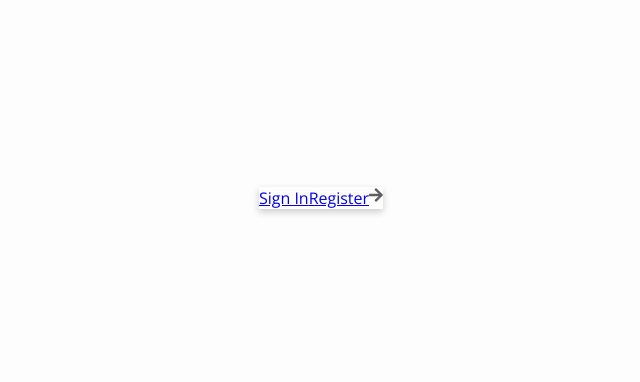
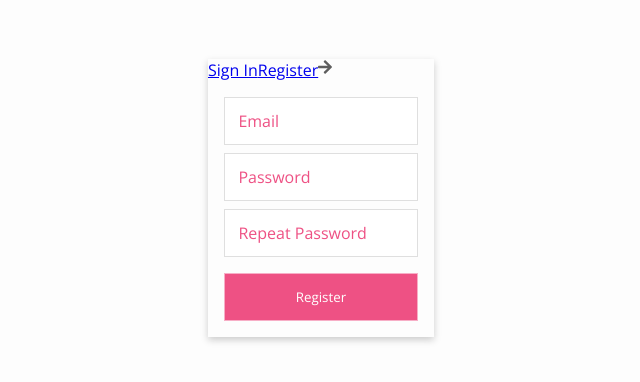
Before and after one commit to m-lobocki/PersonalNotes, a React (Create React App) app in the folder frontend/: page /auth/register in a window 1280 px wide. Shown: the part 122-504 px from the top of the page, without its empty margins (319-959 px from the left). Built offline with nearby package versions, Linux system fonts and the light colour scheme.

Commit message:
Add basic register view

```diff
--- /dev/null
+++ b/frontend/src/components/authorization/RegisterTab.scss
@@ -0,0 +1,16 @@
+@import '../../variables';
+
+.register {
+  flex-direction: column;
+  display: flex;
+  padding: 1rem;
+
+  .field + .field {
+    margin-top: .5rem;
+  }
+
+  .register-button {
+    margin-top: 1rem;
+    height: $input-height;
+  }
+}
--- a/frontend/src/components/authorization/RegisterTab.tsx
+++ b/frontend/src/components/authorization/RegisterTab.tsx
@@ -1,10 +1,17 @@
 import React, {Component} from 'react';
+import TextField from "../fields/TextField";
+import './RegisterTab.scss';
+import PasswordField from "../fields/PasswordField";
 
 class RegisterTab extends Component {
     render() {
         return (
-            <div className="register">
-            </div>
+            <form className="register">
+                <TextField fieldClassName="email-field" label="Email" id="email"/>
+                <PasswordField fieldClassName="password-field" label="Password" id="password"/>
+                <PasswordField fieldClassName="password-repeat-field" label="Repeat Password" id="repeat-password"/>
+                <button className="button button--primary register-button" type="submit">Register</button>
+            </form>
         );
     }
 }
```
